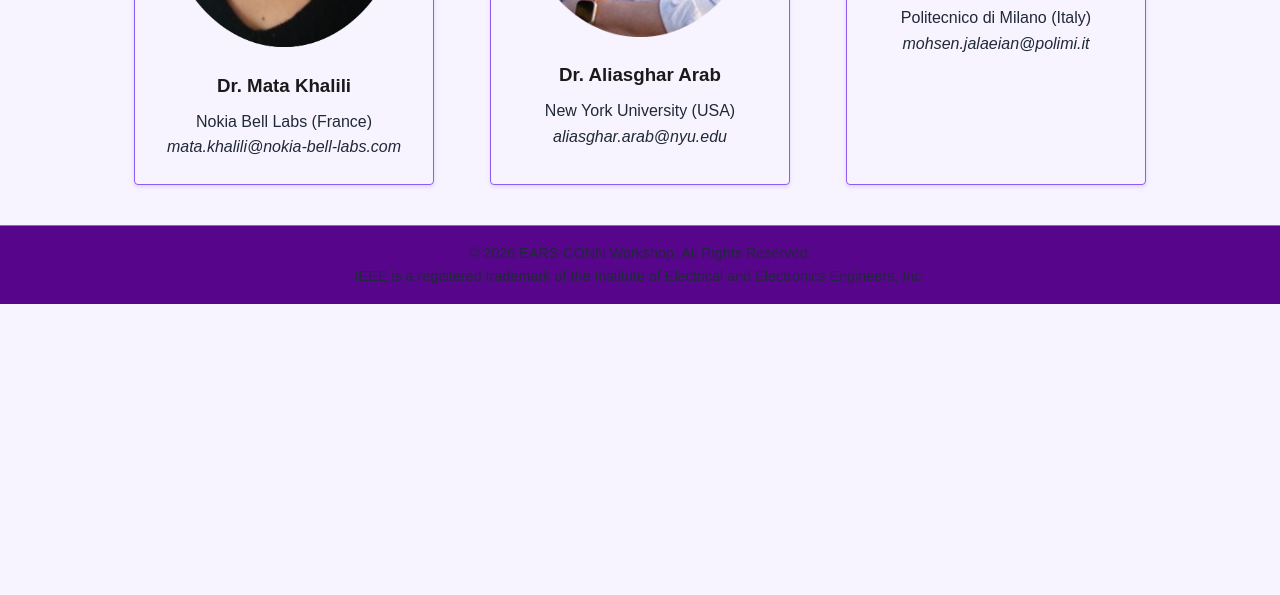
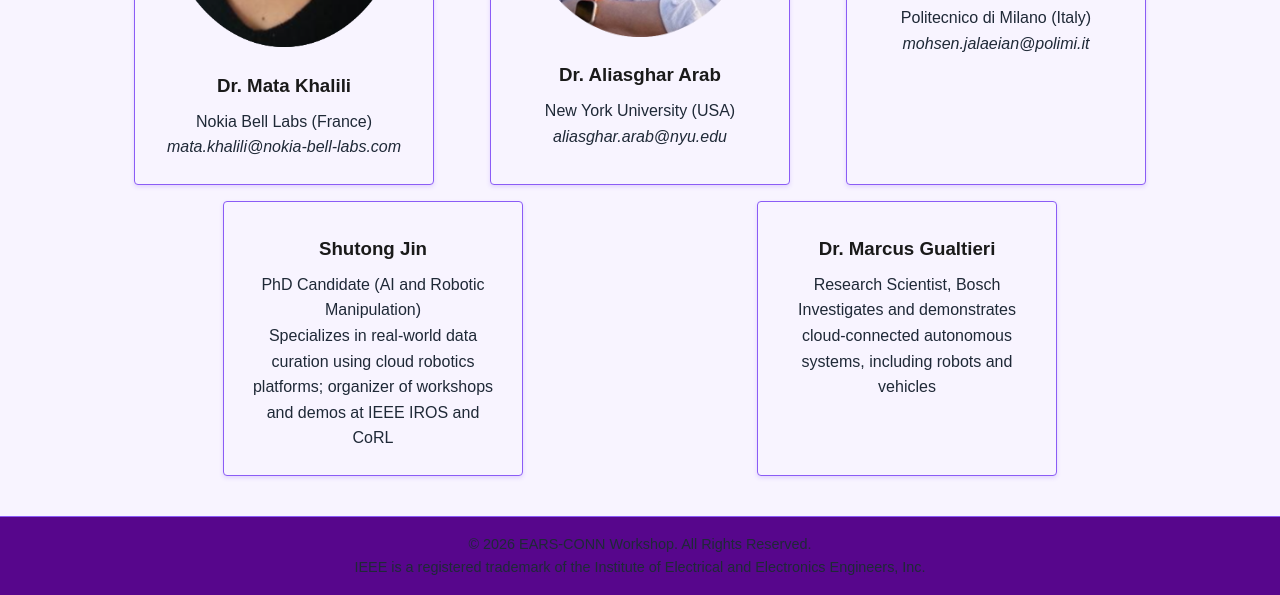
Before and after one commit to ASAS-Labs/connected-robots, a plain HTML site: page index.html in a window 1280 px wide. Shown: the part 3277-3872 px from the top of the page. Before the commit the page ends 3581 px from the top, so only its background shows below. Drawn offline with Linux system fonts and the light colour scheme.

Commit message:
Add organizers: Shutong Jin and Dr. Marcus Gualtieri

```diff
--- a/index.html
+++ b/index.html
@@ -277,6 +277,20 @@
         <h3>Dr. Mohsen Jalaeian Farimani</h3>
         <p>Politecnico di Milano (Italy)<br>
            <em>mohsen.jalaeian@polimi.it</em>
+        </p>
+      </div>
+      <!-- Organizer 4 -->
+      <div class="organizer-card">
+        <h3>Shutong Jin</h3>
+        <p>PhD Candidate (AI and Robotic Manipulation)<br>
+           Specializes in real-world data curation using cloud robotics platforms; organizer of workshops and demos at IEEE IROS and CoRL
+        </p>
+      </div>
+      <!-- Organizer 5 -->
+      <div class="organizer-card">
+        <h3>Dr. Marcus Gualtieri</h3>
+        <p>Research Scientist, Bosch<br>
+           Investigates and demonstrates cloud-connected autonomous systems, including robots and vehicles
         </p>
       </div>
     </div>
```
